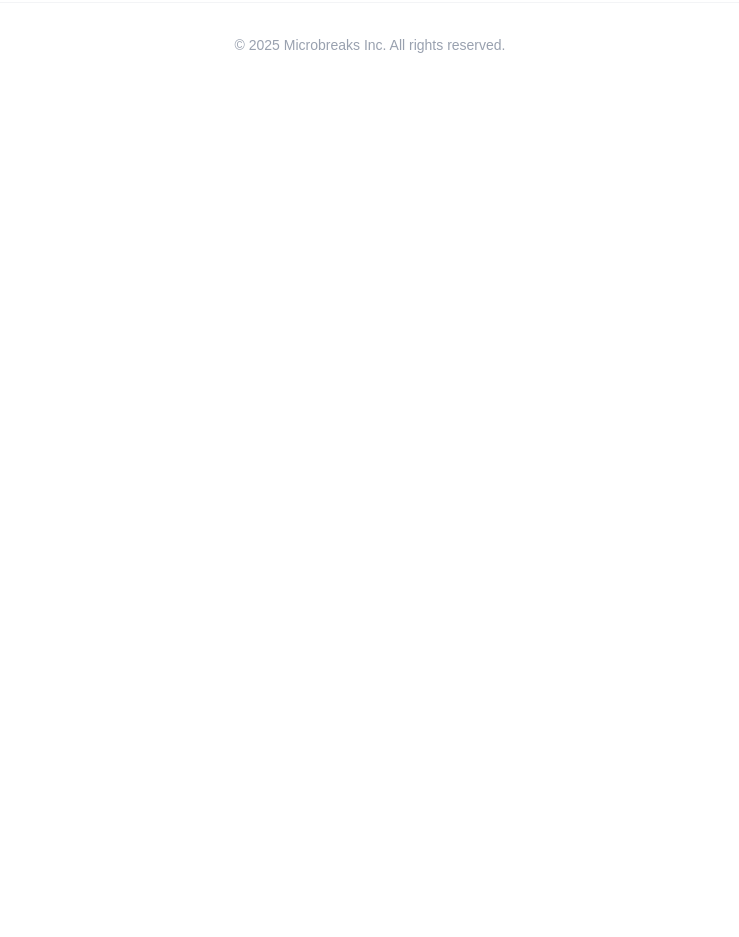
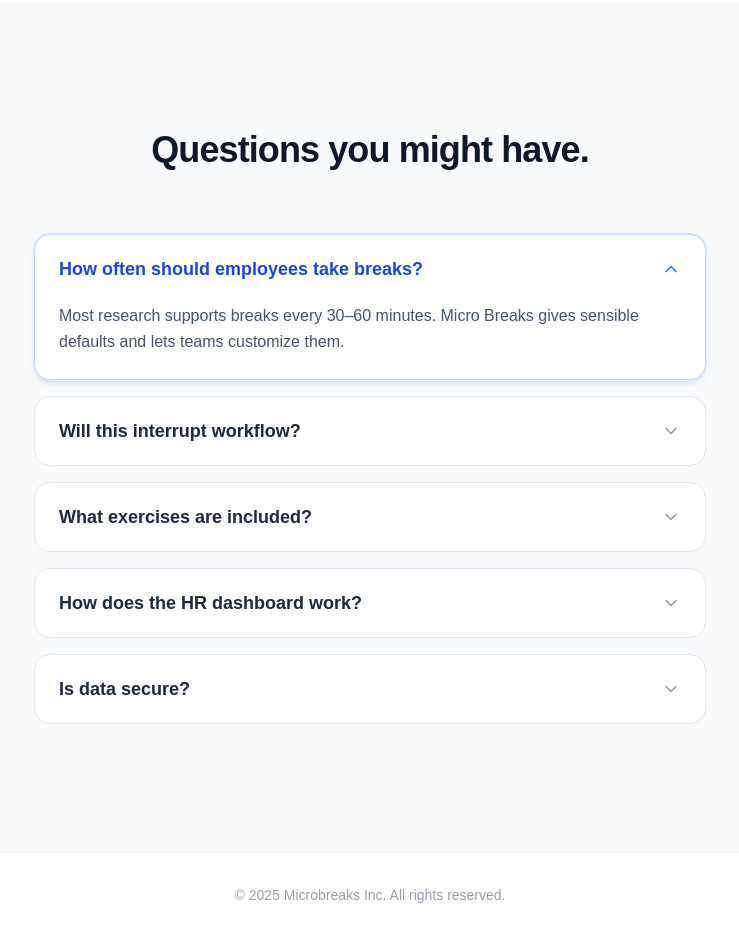
Before and after one commit to Manialdi/microbreaks-v2, a Next.js app: page / in a window 1280 px wide. Shown: the part 4360-5297 px from the top of the page, without its empty margins (270-1009 px from the left). Before the commit the page ends 4447 px from the top, so only its background shows below. Built offline with nearby package versions, Linux system fonts and the light colour scheme.

Commit message:
feat: Add FAQ accordion section to landing page

```diff
--- a/app/(marketing)/page.tsx
+++ b/app/(marketing)/page.tsx
@@ -2,6 +2,7 @@
 import Image from "next/image"
 import Link from "next/link"
 import { ArrowRight, Activity, Smile, BarChart3, Heart, Zap, Users, Globe, Settings, Bell, LineChart, Clock, Move, LayoutDashboard, CheckCircle, Check } from "lucide-react"
+import { FaqSection } from "@/components/landing/FaqSection"
 
 export default function LandingPage() {
     return (
@@ -369,6 +370,9 @@ export default function LandingPage() {
                     </div>
                 </div>
             </section>
+
+            {/* FAQ Section */}
+            <FaqSection />
         </div>
     )
 }
--- /dev/null
+++ b/components/landing/FaqSection.tsx
@@ -0,0 +1,78 @@
+"use client"
+
+import { useState } from "react"
+import { ChevronDown, ChevronUp } from "lucide-react"
+
+const faqs = [
+    {
+        question: "How often should employees take breaks?",
+        answer: "Most research supports breaks every 30–60 minutes. Micro Breaks gives sensible defaults and lets teams customize them."
+    },
+    {
+        question: "Will this interrupt workflow?",
+        answer: "No. Reminders are gentle, lightweight, and easy to snooze during meetings or deep work."
+    },
+    {
+        question: "What exercises are included?",
+        answer: "Guided micro movements for eyes, neck, shoulders, wrists, back, posture, and breathing — all under 2 minutes."
+    },
+    {
+        question: "How does the HR dashboard work?",
+        answer: "It shows engagement and break trends across teams to measure impact and support wellbeing initiatives."
+    },
+    {
+        question: "Is data secure?",
+        answer: "Yes. Micro Breaks uses best practices for security and only tracks what’s required to deliver core functionality."
+    }
+]
+
+export function FaqSection() {
+    const [openIndex, setOpenIndex] = useState<number | null>(0)
+
+    const toggleFaq = (index: number) => {
+        setOpenIndex(openIndex === index ? null : index)
+    }
+
+    return (
+        <section className="bg-slate-50 py-24 lg:py-32">
+            <div className="container mx-auto px-4">
+                <div className="max-w-3xl mx-auto text-center mb-16">
+                    <h2 className="text-3xl lg:text-4xl font-bold text-slate-900 mb-6 tracking-tight">
+                        Questions you might have.
+                    </h2>
+                </div>
+
+                <div className="max-w-2xl mx-auto space-y-4">
+                    {faqs.map((faq, index) => (
+                        <div
+                            key={index}
+                            className={`bg-white rounded-2xl border transition-all duration-200 ${openIndex === index ? 'border-blue-200 shadow-md ring-1 ring-blue-100' : 'border-slate-200 hover:border-blue-100'}`}
+                        >
+                            <button
+                                onClick={() => toggleFaq(index)}
+                                className="w-full text-left px-6 py-5 flex items-center justify-between gap-4 focus:outline-none"
+                            >
+                                <span className={`font-semibold text-lg ${openIndex === index ? 'text-blue-700' : 'text-slate-800'}`}>
+                                    {faq.question}
+                                </span>
+                                {openIndex === index ? (
+                                    <ChevronUp className="text-blue-500 shrink-0" size={20} />
+                                ) : (
+                                    <ChevronDown className="text-slate-400 shrink-0" size={20} />
+                                )}
+                            </button>
+
+                            <div
+                                className={`px-6 overflow-hidden transition-all duration-300 ease-in-out ${openIndex === index ? 'max-h-48 pb-6 opacity-100' : 'max-h-0 pb-0 opacity-0'}`}
+                            >
+                                <p className="text-slate-600 leading-relaxed">
+                                    {faq.answer}
+                                </p>
+                            </div>
+                        </div>
+                    ))}
+                </div>
+            </div>
+        </section>
+    )
+}
```
